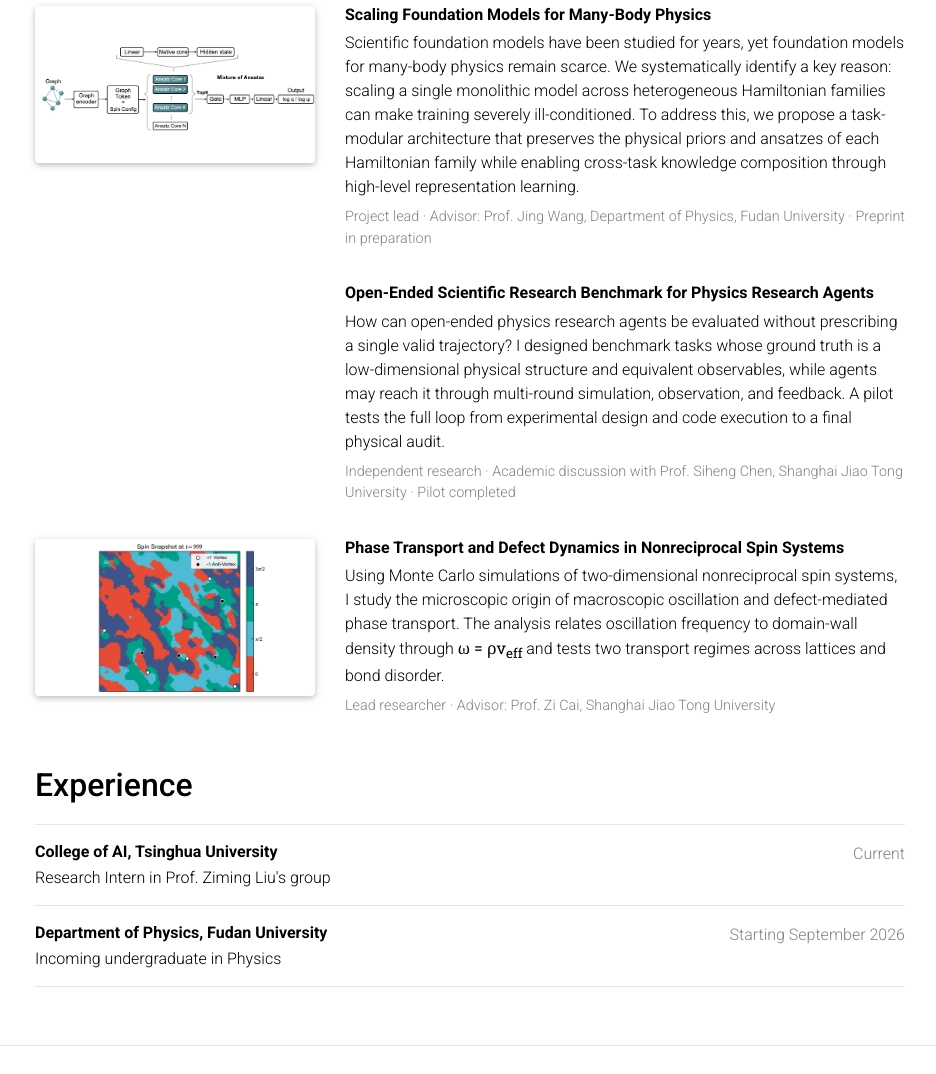
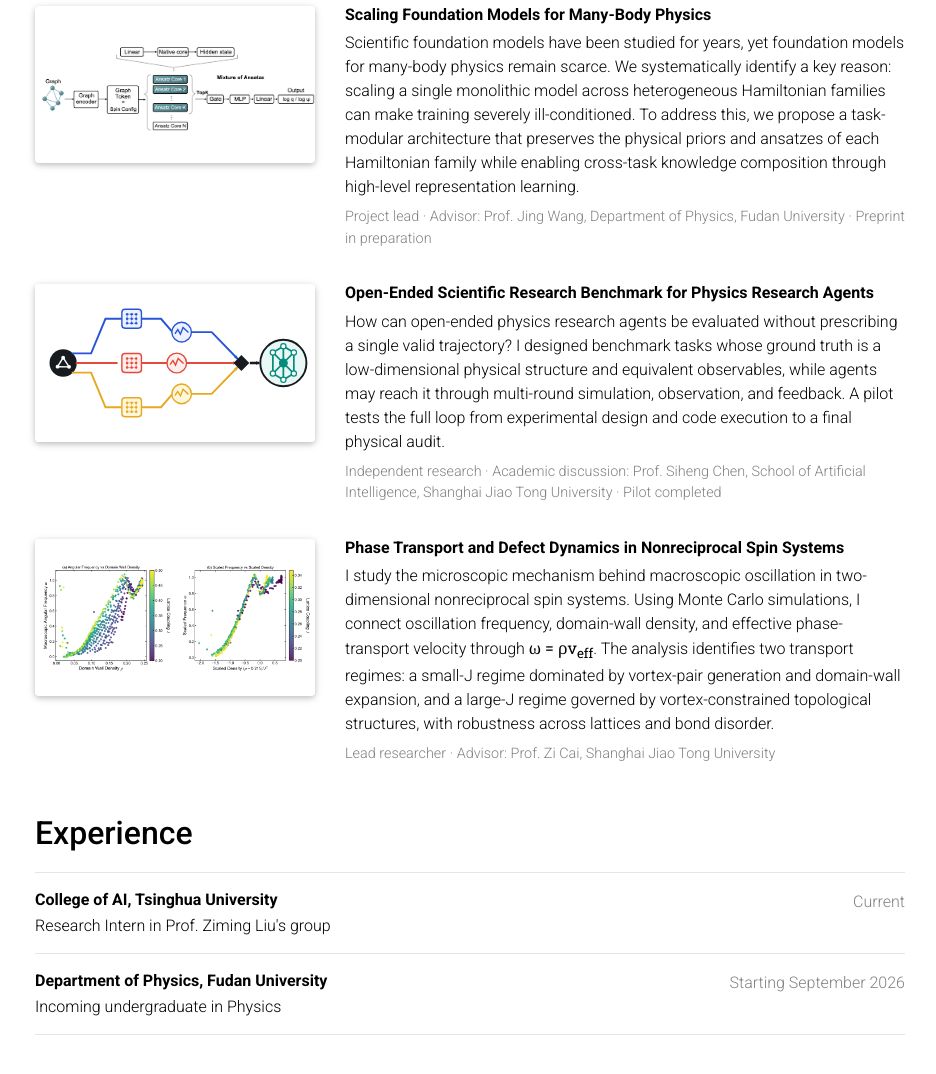
Before and after one commit to bangzhehuang/bangzhehuang.github.io, a website: page index.html in a window 1280 px wide. Shown: the part 756-1830 px from the top of the page, without its empty margins (170-1106 px from the left). Drawn offline with Linux system fonts and the light colour scheme.

Commit message:
Update homepage research project visuals

```diff
--- a/index.html
+++ b/index.html
@@ -155,7 +155,13 @@
           </li>
 
           <li>
-            <article class="research-entry research-entry--text-only">
+            <article class="research-entry">
+              <div class="research-preview">
+                <img
+                  src="assets/img/open-ended-benchmark.svg"
+                  alt="Multiple research trajectories converging on one shared physical ground truth"
+                >
+              </div>
               <div class="research-body">
                 <h3>Open-Ended Scientific Research Benchmark for Physics Research Agents</h3>
                 <p>
@@ -168,8 +174,9 @@
                   final physical audit.
                 </p>
                 <p class="research-meta">
-                  Independent research · Academic discussion with Prof. Siheng Chen,
-                  Shanghai Jiao Tong University · Pilot completed
+                  Independent research · Academic discussion: Prof. Siheng Chen,
+                  School of Artificial Intelligence, Shanghai Jiao Tong University ·
+                  Pilot completed
                 </p>
               </div>
             </article>
@@ -179,8 +186,8 @@
             <article class="research-entry">
               <div class="research-preview">
                 <img
-                  src="assets/img/nonreciprocal-spin.png"
-                  alt="Monte Carlo spin snapshot with vortices and anti-vortices marked"
+                  src="assets/img/nonreciprocal-transport-v2.png"
+                  alt="Frequency-density scaling analysis for nonreciprocal spin systems"
                 >
               </div>
               <div class="research-body">
@@ -188,12 +195,15 @@
                   Phase Transport and Defect Dynamics in Nonreciprocal Spin Systems
                 </h3>
                 <p>
-                  Using Monte Carlo simulations of two-dimensional nonreciprocal
-                  spin systems, I study the microscopic origin of macroscopic
-                  oscillation and defect-mediated phase transport. The analysis
-                  relates oscillation frequency to domain-wall density through
-                  <span class="equation-inline">ω = ρv<sub>eff</sub></span> and tests
-                  two transport regimes across lattices and bond disorder.
+                  I study the microscopic mechanism behind macroscopic oscillation
+                  in two-dimensional nonreciprocal spin systems. Using Monte Carlo
+                  simulations, I connect oscillation frequency, domain-wall density,
+                  and effective phase-transport velocity through
+                  <span class="equation-inline">ω = ρv<sub>eff</sub></span>. The
+                  analysis identifies two transport regimes: a small-J regime
+                  dominated by vortex-pair generation and domain-wall expansion,
+                  and a large-J regime governed by vortex-constrained topological
+                  structures, with robustness across lattices and bond disorder.
                 </p>
                 <p class="research-meta">
                   Lead researcher · Advisor: Prof. Zi Cai, Shanghai Jiao Tong
```
Also changed, not shown: assets/img/nonreciprocal-transport-v2.png (added), assets/img/open-ended-benchmark.svg (added).
